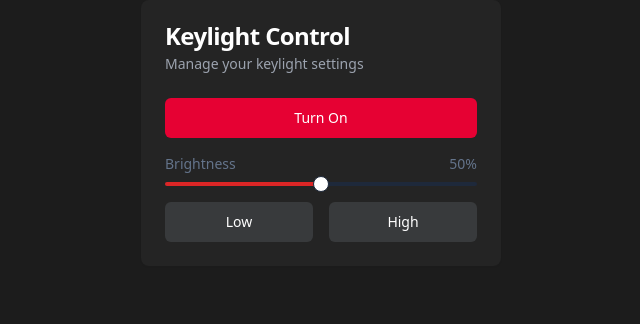
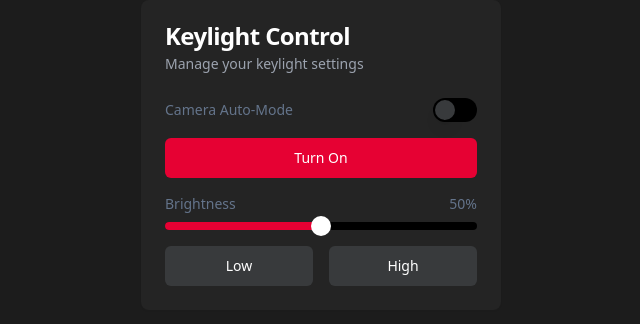
Before and after one commit to netoabel/keylight-control, a React (Vite) app: page / in a window 1280 px wide. Shown: the top 324 px of the page, without its empty margins (319-959 px from the left). Built offline with nearby package versions, Linux system fonts and the light colour scheme.

Commit message:
adds the option to turn the auto-mode on/off

```diff
--- a/electron/preload.ts
+++ b/electron/preload.ts
@@ -4,7 +4,6 @@ contextBridge.exposeInMainWorld("electron", {
   sendMessage: (channel: string, args: any) => {
     ipcRenderer.send(channel, args);
   },
-  // Add any other methods you need to expose to the renderer
 });
 
 // Add this type declaration
--- a/package.json
+++ b/package.json
@@ -16,6 +16,7 @@
     "@radix-ui/react-icons": "^1.3.2",
     "@radix-ui/react-slider": "^1.1.2",
     "@radix-ui/react-slot": "^1.0.2",
+    "@radix-ui/react-switch": "^1.1.2",
     "camera-watch": "^1.0.5",
     "class-variance-authority": "^0.7.0",
     "clsx": "^2.0.0",
--- a/src/App.tsx
+++ b/src/App.tsx
@@ -1,6 +1,7 @@
 import React, { useState } from "react"
 import { Button } from "@/components/ui/button"
 import { Slider } from "@/components/ui/slider"
+import { Switch } from "@/components/ui/switch"
 import { Card, CardContent, CardDescription, CardHeader, CardTitle } from "@/components/ui/card"
 import "./App.css"
 
@@ -15,11 +16,22 @@ declare global {
 export function App() {
   const [isOn, setIsOn] = useState(false)
   const [brightness, setBrightness] = useState(50)
+  const [autoMode, setAutoMode] = useState(false)
 
   const handleToggle = () => {
     setIsOn(!isOn)
     if (window.electron) {
       window.electron.sendMessage("keylight-control", { action: isOn ? "turnOff" : "turnOn" })
+    }
+  }
+
+  const handleAutoModeToggle = (checked: boolean) => {
+    setAutoMode(checked)
+    if (window.electron) {
+      window.electron.sendMessage("keylight-control", {
+        action: "setAutoMode",
+        enabled: checked
+      })
     }
   }
 
@@ -48,6 +60,13 @@ export function App() {
             <CardDescription className="text-gray-400">Manage your keylight settings</CardDescription>
           </CardHeader>
           <CardContent className="space-y-4 app-no-drag">
+            <div className="flex items-center justify-between">
+              <span className="text-sm text-muted-foreground">Camera Auto-Mode</span>
+              <Switch
+                checked={autoMode}
+                onCheckedChange={handleAutoModeToggle}
+              />
+            </div>
             <Button
               onClick={handleToggle}
               className="w-full bg-[#E60133] hover:bg-buttonRed/90 text-white"
--- a/src/components/ui/slider.tsx
+++ b/src/components/ui/slider.tsx
@@ -1,3 +1,5 @@
+"use client"
+
 import * as React from "react"
 import * as SliderPrimitive from "@radix-ui/react-slider"
 
@@ -15,10 +17,10 @@ const Slider = React.forwardRef<
     )}
     {...props}
   >
-    <SliderPrimitive.Track className="relative h-1 w-full grow overflow-hidden rounded-full bg-slate-800">
-      <SliderPrimitive.Range className="absolute h-full bg-red-600" />
+    <SliderPrimitive.Track className="relative h-2 w-full grow overflow-hidden rounded-full bg-black">
+      <SliderPrimitive.Range className="absolute h-full bg-[#E60133]" />
     </SliderPrimitive.Track>
-    <SliderPrimitive.Thumb className="block h-4 w-4 rounded-full border border-slate-800 bg-white ring-offset-background transition-colors focus-visible:outline-none focus-visible:ring-2 focus-visible:ring-ring focus-visible:ring-offset-2 disabled:pointer-events-none disabled:opacity-50" />
+    <SliderPrimitive.Thumb className="block h-5 w-5 rounded-full bg-white ring-offset-background transition-colors focus-visible:outline-none focus-visible:ring-2 focus-visible:ring-ring focus-visible:ring-offset-2 disabled:pointer-events-none disabled:opacity-50" />
   </SliderPrimitive.Root>
 ))
 Slider.displayName = SliderPrimitive.Root.displayName
--- /dev/null
+++ b/src/components/ui/switch.tsx
@@ -0,0 +1,28 @@
+"use client"
+
+import * as React from "react"
+import * as SwitchPrimitives from "@radix-ui/react-switch"
+import { cn } from "@/lib/utils"
+
+const Switch = React.forwardRef<
+  React.ElementRef<typeof SwitchPrimitives.Root>,
+  React.ComponentPropsWithoutRef<typeof SwitchPrimitives.Root>
+>(({ className, ...props }, ref) => (
+  <SwitchPrimitives.Root
+    className={cn(
+      "peer inline-flex h-[24px] w-[44px] shrink-0 cursor-pointer items-center rounded-full border-2 border-transparent transition-colors focus-visible:outline-none focus-visible:ring-2 focus-visible:ring-ring focus-visible:ring-offset-2 focus-visible:ring-offset-background disabled:cursor-not-allowed disabled:opacity-50 data-[state=checked]:bg-[#E60133] data-[state=unchecked]:bg-black",
+      className
+    )}
+    {...props}
+    ref={ref}
+  >
+    <SwitchPrimitives.Thumb
+      className={cn(
+        "pointer-events-none block h-5 w-5 rounded-full shadow-lg ring-0 transition-transform data-[state=checked]:bg-white data-[state=unchecked]:bg-[#383A3C] data-[state=checked]:translate-x-5 data-[state=unchecked]:translate-x-0"
+      )}
+    />
+  </SwitchPrimitives.Root>
+))
+Switch.displayName = SwitchPrimitives.Root.displayName
+
+export { Switch }
```
Also changed, not shown: electron/main.ts (+8 -1 lines), 1 other file (tests, documents, lock files or other folders).
